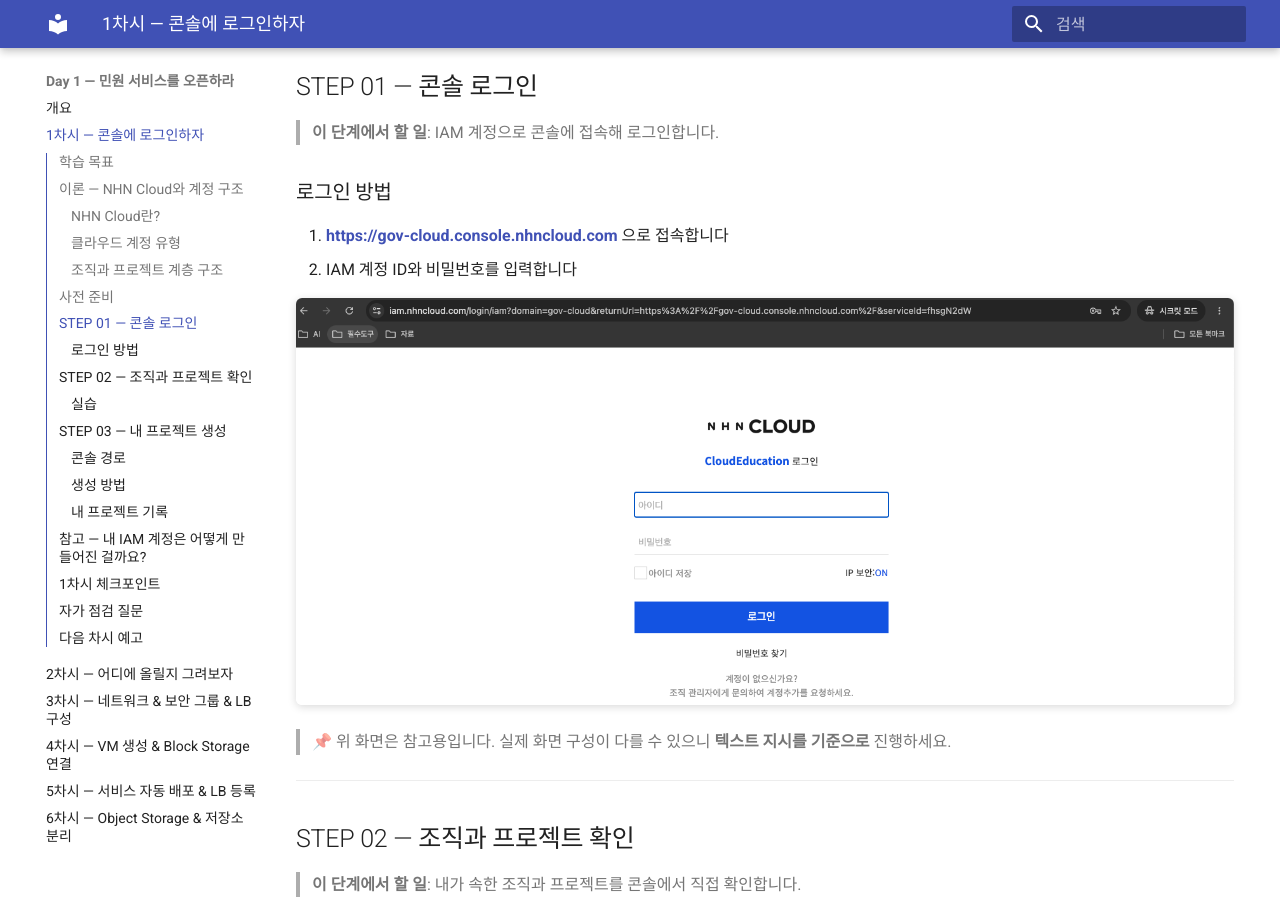
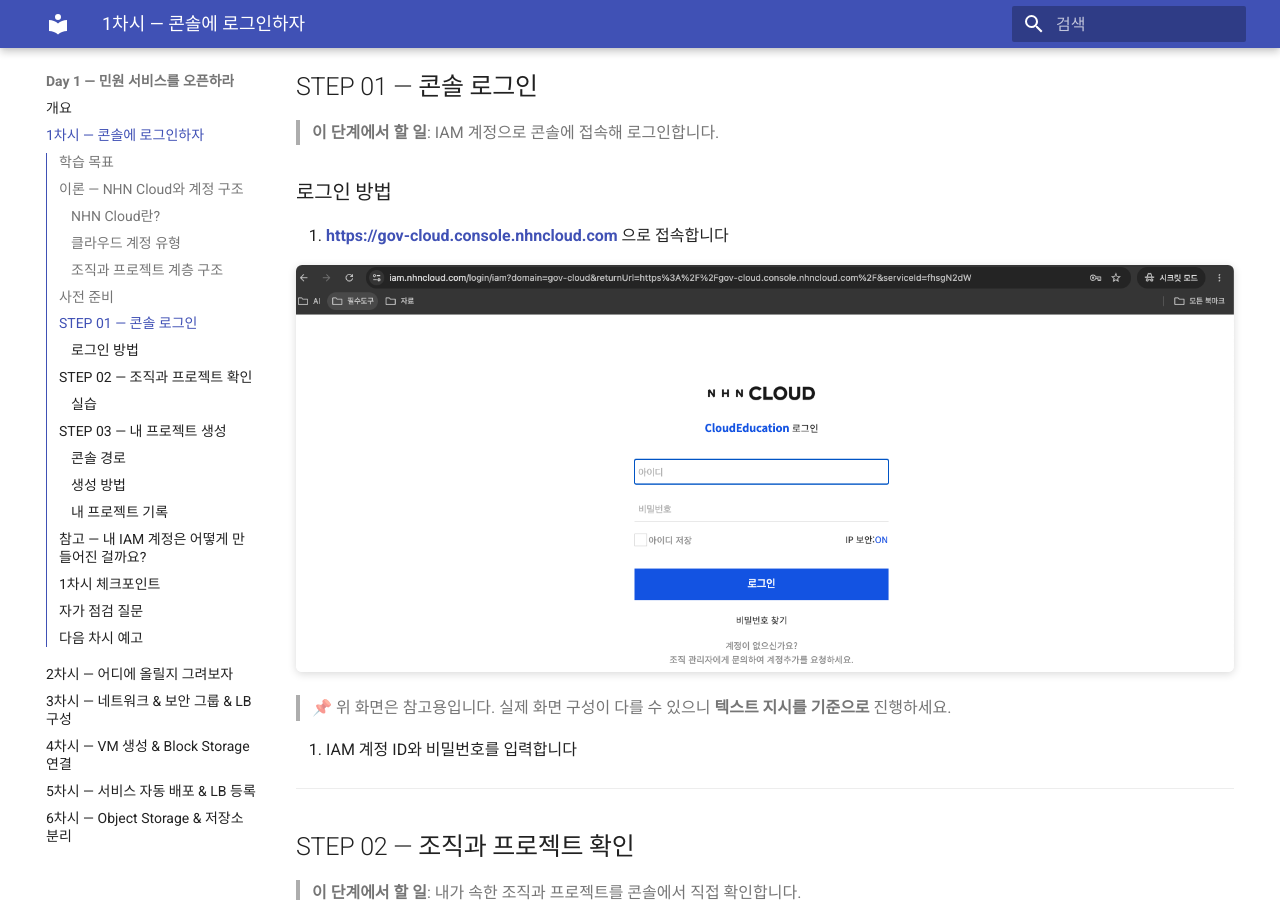
Before and after one commit to skilleat-labs/cloud-native-minwon-lab, an MkDocs documentation site: the page built from docs/day1/session1.md, in a window 1280 px wide and 900 px high, scrolled down 2027 px. Built offline with MkDocs 1.6.1 and Material for MkDocs 9.7.7, drawn with Linux system fonts in a browser that asks for light colours.

Commit message:
docs: STEP 01 로그인 화면 캡처 교체 및 이미지 위치 변경

```diff
--- a/docs/day1/session1.md
+++ b/docs/day1/session1.md
@@ -78,10 +78,11 @@
 ### 로그인 방법
 
 1. **[https://gov-cloud.console.nhncloud.com](https://gov-cloud.console.nhncloud.com)** 으로 접속합니다
+
+![IAM 로그인 화면](./images/01-iam-login.png)
+> 📌 위 화면은 참고용입니다. 실제 화면 구성이 다를 수 있으니 **텍스트 지시를 기준으로** 진행하세요.
+
 2. IAM 계정 ID와 비밀번호를 입력합니다
-
-![콘솔 홈 화면](./images/01-console-home.png)
-> 📌 위 화면은 참고용입니다. 실제 화면 구성이 다를 수 있으니 **텍스트 지시를 기준으로** 진행하세요.
 
 ---
 
```
Also changed, not shown: docs/day1/images/01-iam-login.png (renamed from docs/day1/images/01-console-home.png).
